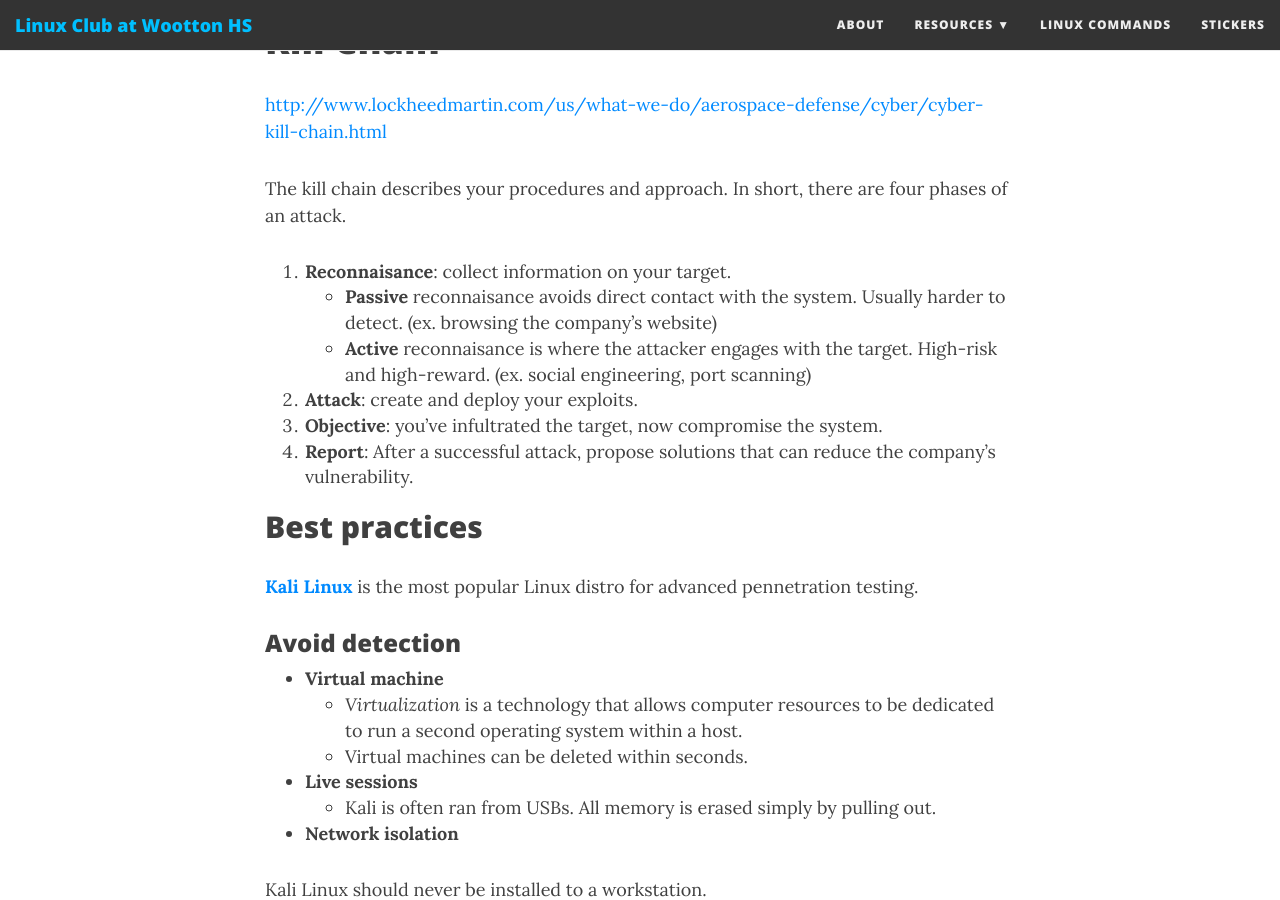
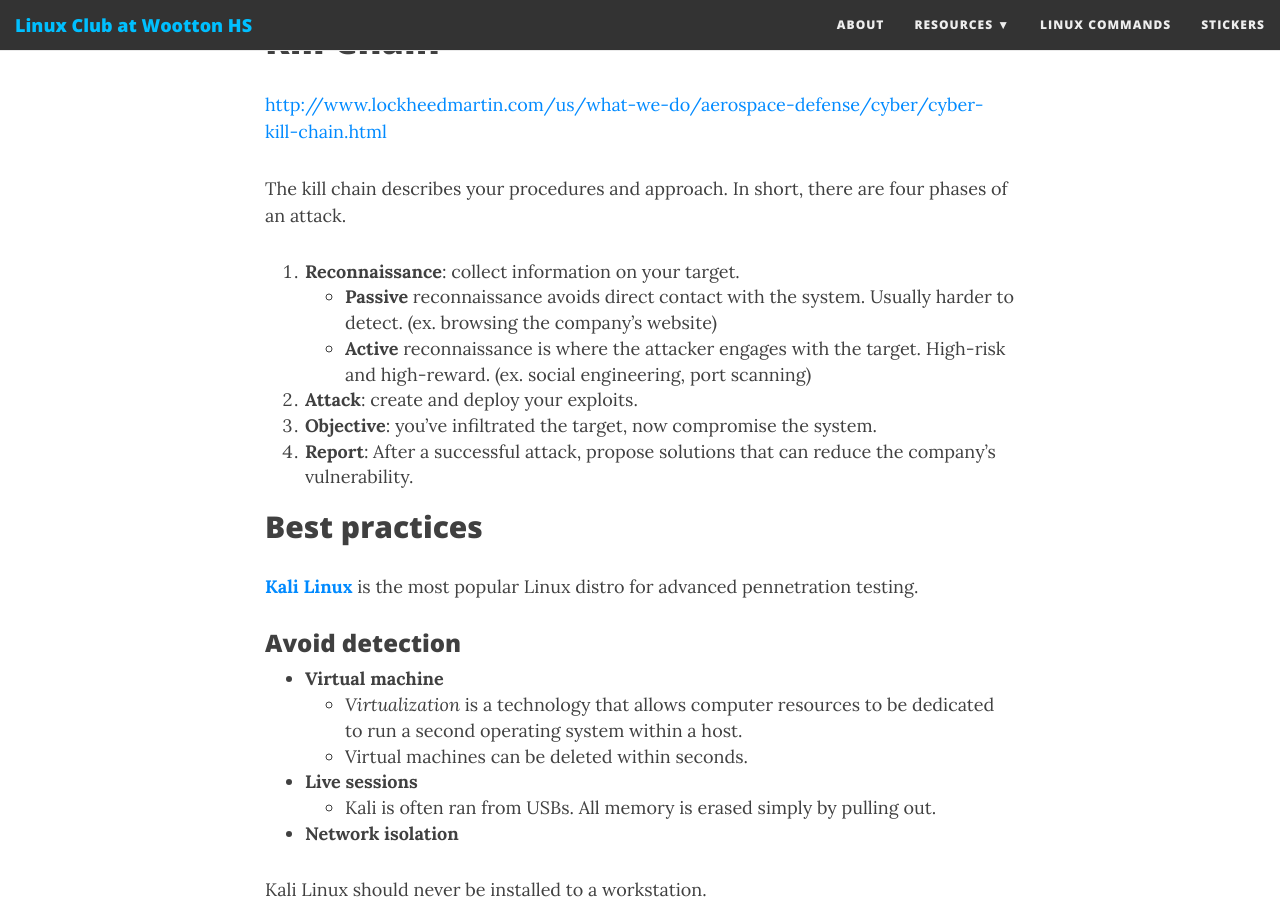
Before and after one commit to wsec/club, a Jekyll site: the page built from docs/_posts/2017-10-26-mitm.md, in a window 1280 px wide and 900 px high, scrolled down 981 px. Built offline with Jekyll 4.4.1, drawn with Linux system fonts in a browser that asks for light colours; nearby versions of some CDN libraries; comment, search, counter and statistics services are not loaded.

Commit message:
I hate spelling

```diff
--- a/docs/_posts/2017-10-26-mitm.md
+++ b/docs/_posts/2017-10-26-mitm.md
@@ -22,11 +22,11 @@ Attempting to gain unauthorized access to any computer system is **illegal**.
 
 The kill chain describes your procedures and approach. In short, there are four phases of an attack.
 
-1. **Reconnaisance**: collect information on your target.
-    - **Passive** reconnaisance avoids direct contact with the system. Usually harder to detect. (ex. browsing the company's website)
-    - **Active** reconnaisance is where the attacker engages with the target. High-risk and high-reward. (ex. social engineering, port scanning)
+1. **Reconnaissance**: collect information on your target.
+    - **Passive** reconnaissance avoids direct contact with the system. Usually harder to detect. (ex. browsing the company's website)
+    - **Active** reconnaissance is where the attacker engages with the target. High-risk and high-reward. (ex. social engineering, port scanning)
 2. **Attack**: create and deploy your exploits.
-3. **Objective**: you've infultrated the target, now compromise the system.
+3. **Objective**: you've infiltrated the target, now compromise the system.
 4. **Report**: After a successful attack, propose solutions that can reduce the company's vulnerability.
 
 ## Best practices
```
